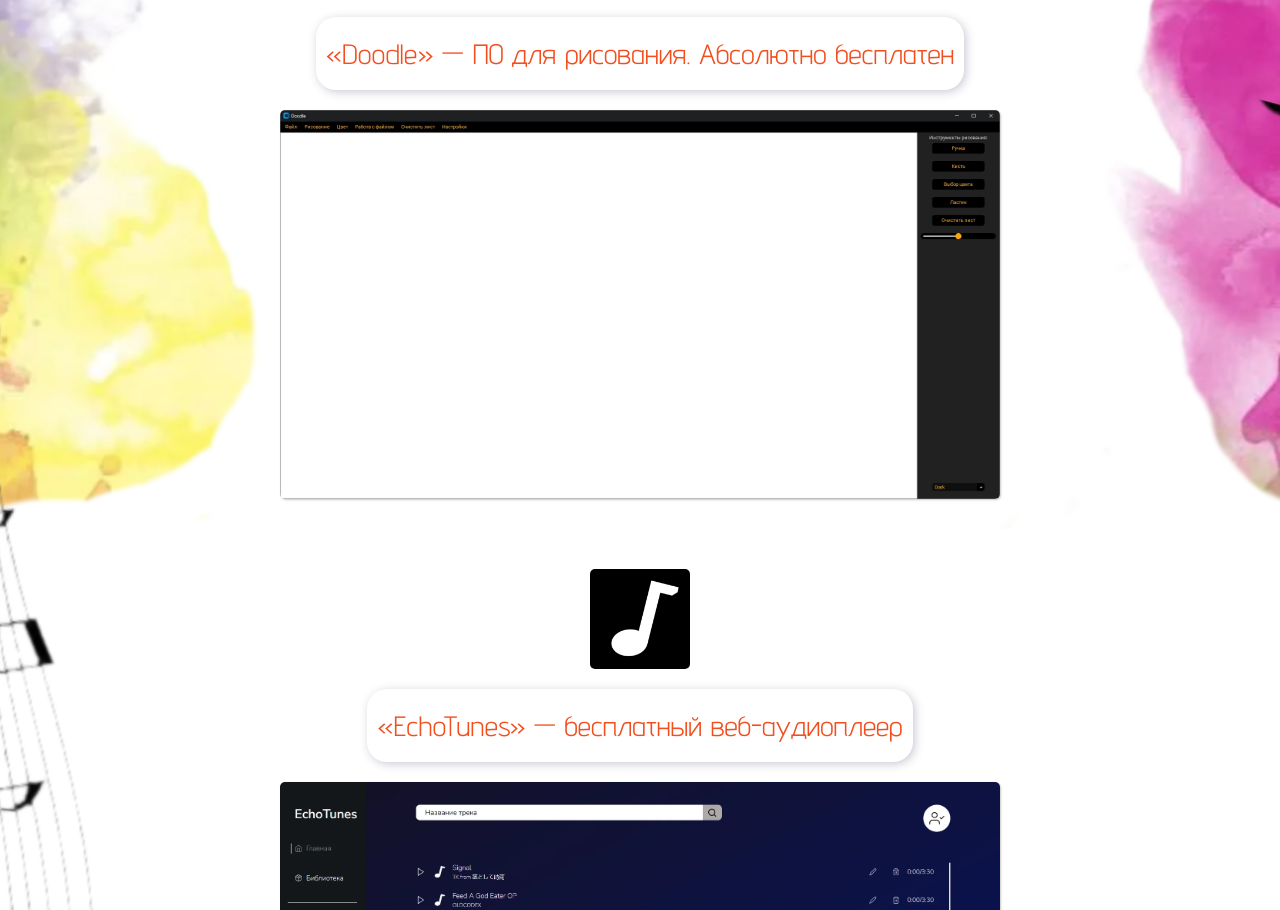
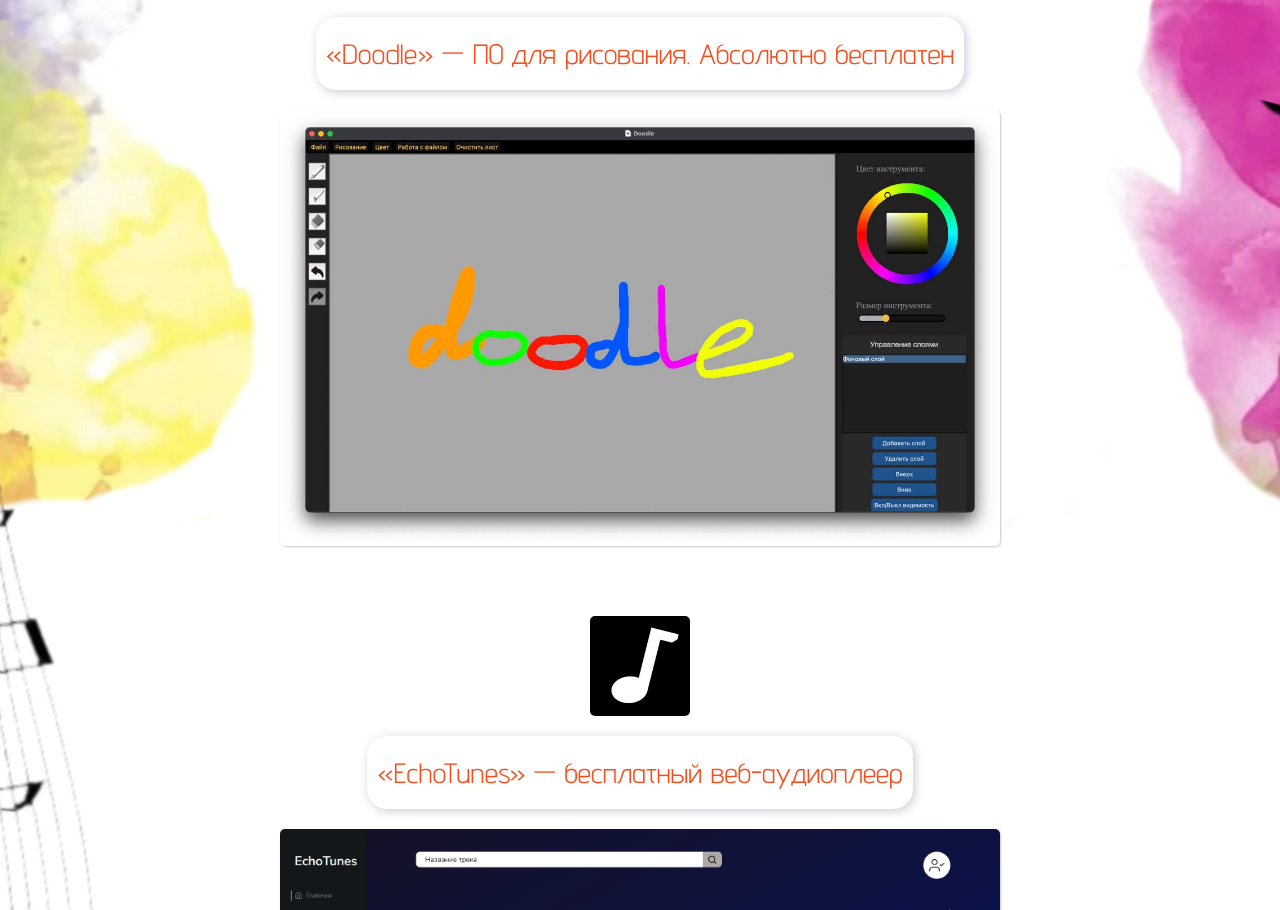
Before and after one commit to BlackDarkes/Doodle, a plain HTML site: page index.html in a window 1280 px wide. Shown: the part 1752-2662 px from the top of the page. Drawn offline with Linux system fonts and the light colour scheme.

Commit message:
Изменён скриншет приложения Doodle

```diff
--- a/index.html
+++ b/index.html
@@ -96,7 +96,7 @@
                 <div class="container products__container fade-in">&laquo;Doodle&raquo;&nbsp;&mdash; ПО&nbsp;для
                     рисования. Абсолютно бесплатен
                 </div>
-                <img class="products__screenshot fade-in" src="./images/screenshots/doodle.webp" alt="Скриншот">
+                <img class="products__screenshot fade-in" src="./images/DOODLE.jpg" alt="Скриншот">
                 <img class="products__icon" src="./images/icons/icon_echotunes.png" alt="Иконка">
                 <div class="container products__container fade-in">&laquo;EchoTunes&raquo;&nbsp;&mdash; бесплатный
                     веб-аудиоплеер</div>
```
Also changed, not shown: images/DOODLE.jpg (added).
